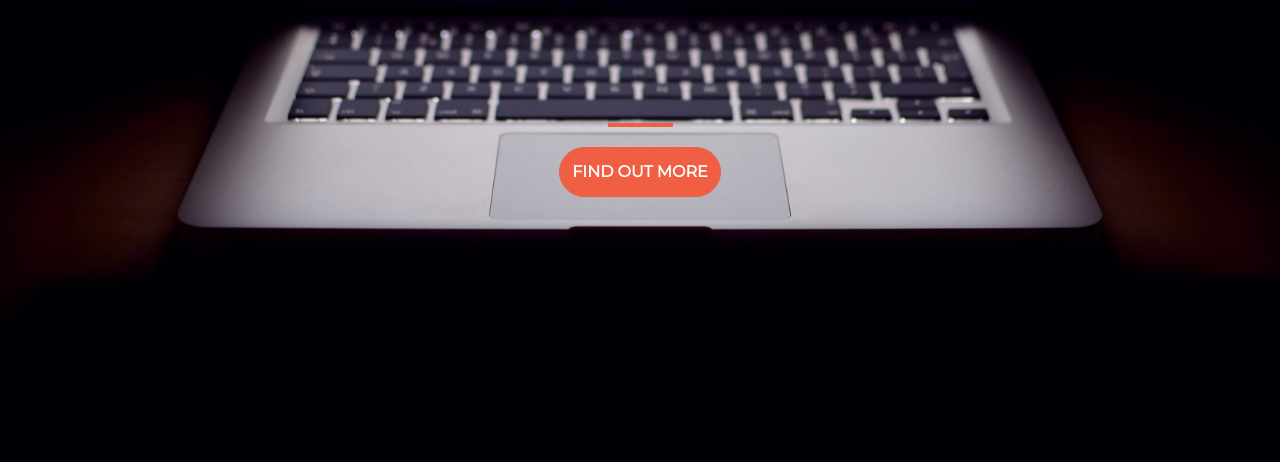
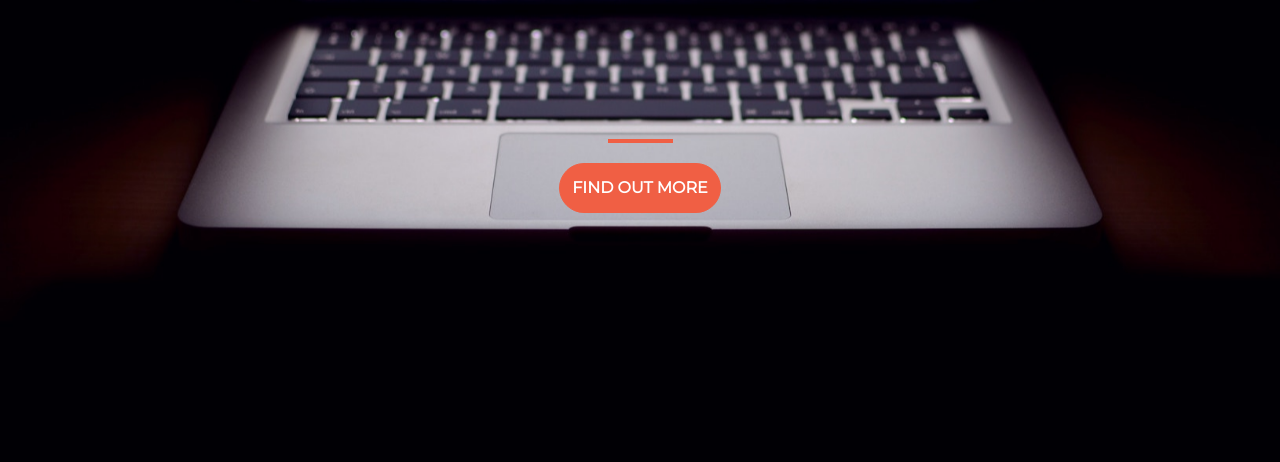
Before and after one commit to Tusharranta/startup_files, a plain HTML site: page index.html in a window 1280 px wide. Shown: the part 338-800 px from the top of the page. Drawn offline with nearby package versions, Linux system fonts and the light colour scheme.

Commit message:
startup page

```diff
--- a/style.css
+++ b/style.css
@@ -37,5 +37,5 @@ hr {
   border-width: 4px;
 }
 .buffer {
-  height: 111px;
+  height: 143px;
 }
```
